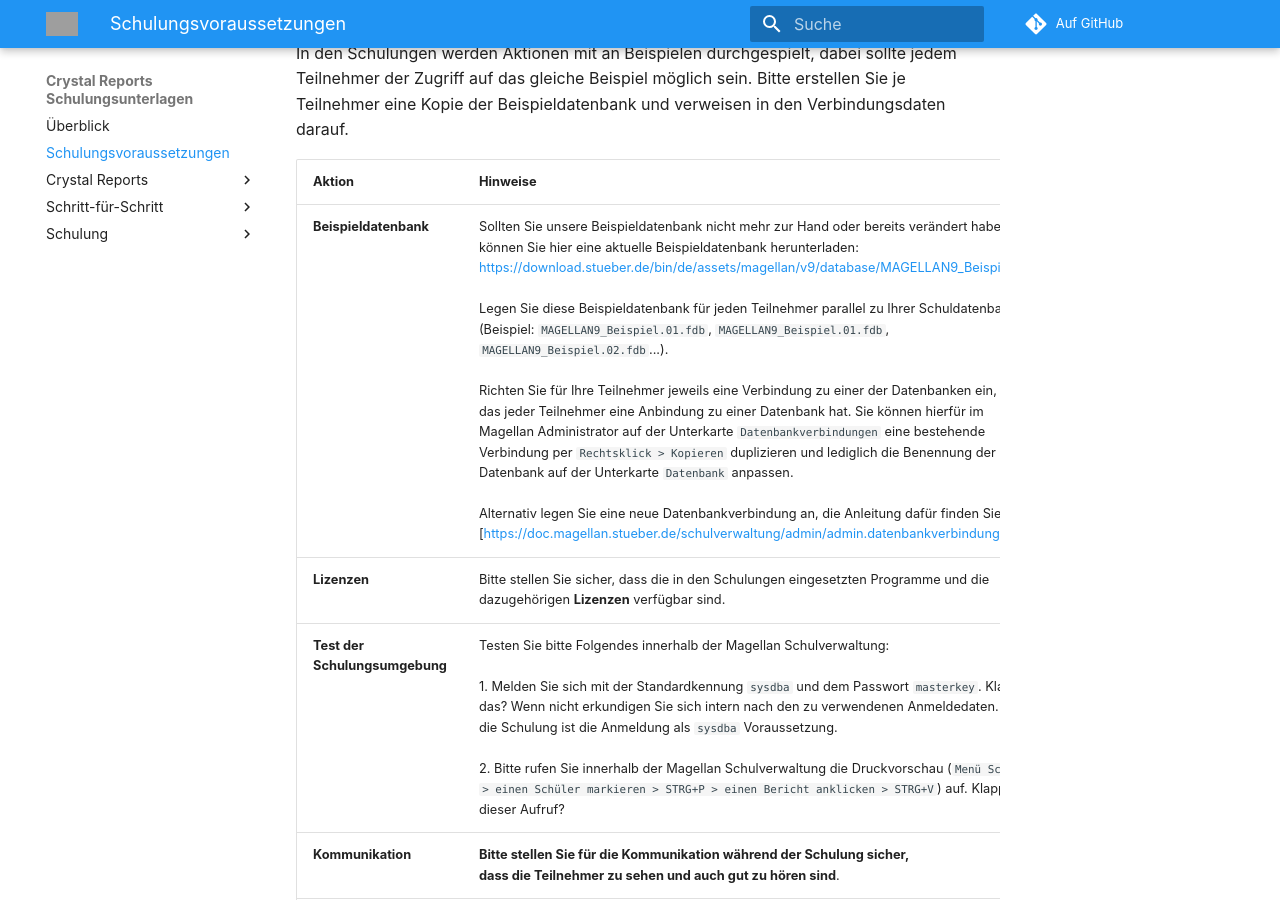
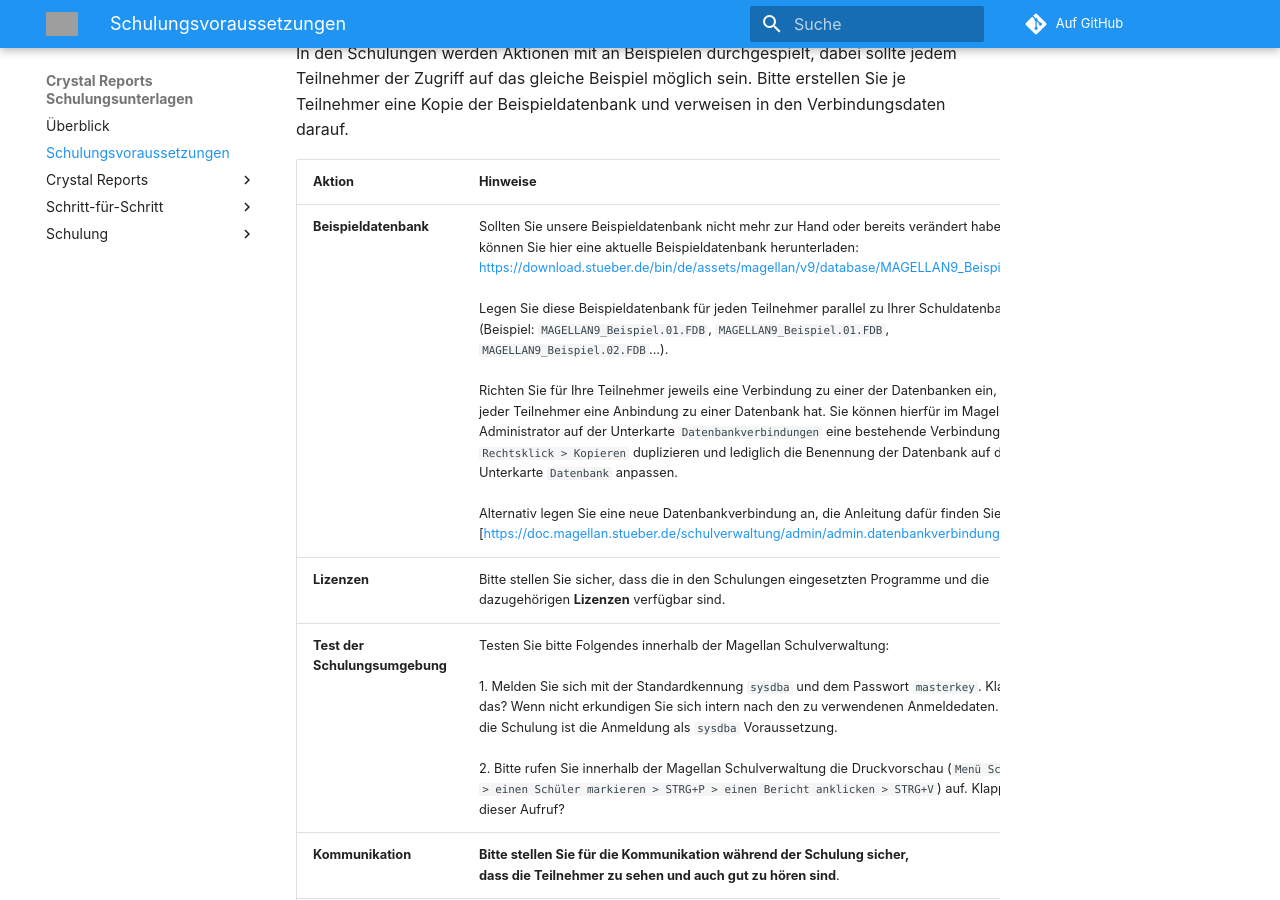
Before and after one commit to stuebersystems/doc.crystal-schulungen.de, an MkDocs documentation site: the page built from docs/voraussetzungen.md, in a window 1280 px wide and 900 px high, scrolled down 323 px. Built offline with MkDocs 1.6.1 and Material for MkDocs 9.7.7, drawn with Linux system fonts in a browser that asks for light colours; comment, search, counter and statistics services are not loaded; grey boxes are pictures that could not be loaded.

Commit message:
no message

```diff
--- a/docs/voraussetzungen.md
+++ b/docs/voraussetzungen.md
@@ -11,7 +11,7 @@
 
 Aktion|Hinweise
 :--|--
-**Beispieldatenbank**|Sollten Sie unsere Beispieldatenbank nicht mehr zur Hand oder bereits verändert haben, können Sie hier eine aktuelle Beispieldatenbank herunterladen:<br/>[https://download.stueber.de/bin/de/assets/magellan/v9/database/MAGELLAN9_Beispiel.fdb](https://download.stueber.de/bin/de/assets/magellan/v9/database/MAGELLAN9_Beispiel.fdb).<br/><br/>Legen Sie diese Beispieldatenbank für jeden Teilnehmer parallel zu Ihrer Schuldatenbank ab (Beispiel: `MAGELLAN9_Beispiel.01.fdb`, `MAGELLAN9_Beispiel.01.fdb`, `MAGELLAN9_Beispiel.02.fdb`...).<br/><br/>Richten Sie für Ihre Teilnehmer jeweils eine Verbindung zu einer der Datenbanken ein, so das jeder Teilnehmer eine Anbindung zu einer Datenbank hat. Sie können hierfür im Magellan Administrator auf der Unterkarte `Datenbankverbindungen` eine bestehende Verbindung per `Rechtsklick > Kopieren` duplizieren und lediglich die Benennung der Datenbank auf der Unterkarte `Datenbank` anpassen.<br/><br/>Alternativ legen Sie eine neue Datenbankverbindung an, die Anleitung dafür finden Sie hier:[[https://doc.magellan.stueber.de/schulverwaltung/admin/admin.datenbankverbindungen/](https://doc.magellan.stueber.de/schulverwaltung/admin/admin.datenbankverbindungen/).
+**Beispieldatenbank**|Sollten Sie unsere Beispieldatenbank nicht mehr zur Hand oder bereits verändert haben, können Sie hier eine aktuelle Beispieldatenbank herunterladen:<br/>[https://download.stueber.de/bin/de/assets/magellan/v9/database/MAGELLAN9_Beispiel.FDB](https://download.stueber.de/bin/de/assets/magellan/v9/database/MAGELLAN9_Beispiel.FDB).<br/><br/>Legen Sie diese Beispieldatenbank für jeden Teilnehmer parallel zu Ihrer Schuldatenbank ab (Beispiel: `MAGELLAN9_Beispiel.01.FDB`, `MAGELLAN9_Beispiel.01.FDB`, `MAGELLAN9_Beispiel.02.FDB`...).<br/><br/>Richten Sie für Ihre Teilnehmer jeweils eine Verbindung zu einer der Datenbanken ein, so das jeder Teilnehmer eine Anbindung zu einer Datenbank hat. Sie können hierfür im Magellan Administrator auf der Unterkarte `Datenbankverbindungen` eine bestehende Verbindung per `Rechtsklick > Kopieren` duplizieren und lediglich die Benennung der Datenbank auf der Unterkarte `Datenbank` anpassen.<br/><br/>Alternativ legen Sie eine neue Datenbankverbindung an, die Anleitung dafür finden Sie hier:[[https://doc.magellan.stueber.de/schulverwaltung/admin/admin.datenbankverbindungen/](https://doc.magellan.stueber.de/schulverwaltung/admin/admin.datenbankverbindungen/).
 **Lizenzen**|Bitte stellen Sie sicher, dass die in den Schulungen eingesetzten Programme und die dazugehörigen **Lizenzen** verfügbar sind.
 **Test der**<br/>**Schulungsumgebung**|Testen Sie bitte Folgendes innerhalb der Magellan Schulverwaltung:<br/><br/>1. Melden Sie sich mit der Standardkennung `sysdba` und dem Passwort `masterkey`. Klappt das? Wenn nicht erkundigen Sie sich intern nach den zu verwendenen Anmeldedaten. Für die Schulung ist die Anmeldung als `sysdba` Voraussetzung.<br/><br/>2. Bitte rufen Sie innerhalb der Magellan Schulverwaltung die Druckvorschau (`Menü Schüler > einen Schüler markieren > STRG+P > einen Bericht anklicken > STRG+V`) auf. Klappt dieser Aufruf?
 **Kommunikation**|**Bitte stellen Sie für die Kommunikation während der Schulung sicher,**<br/>**dass die Teilnehmer zu sehen und auch gut zu hören sind**.
```
